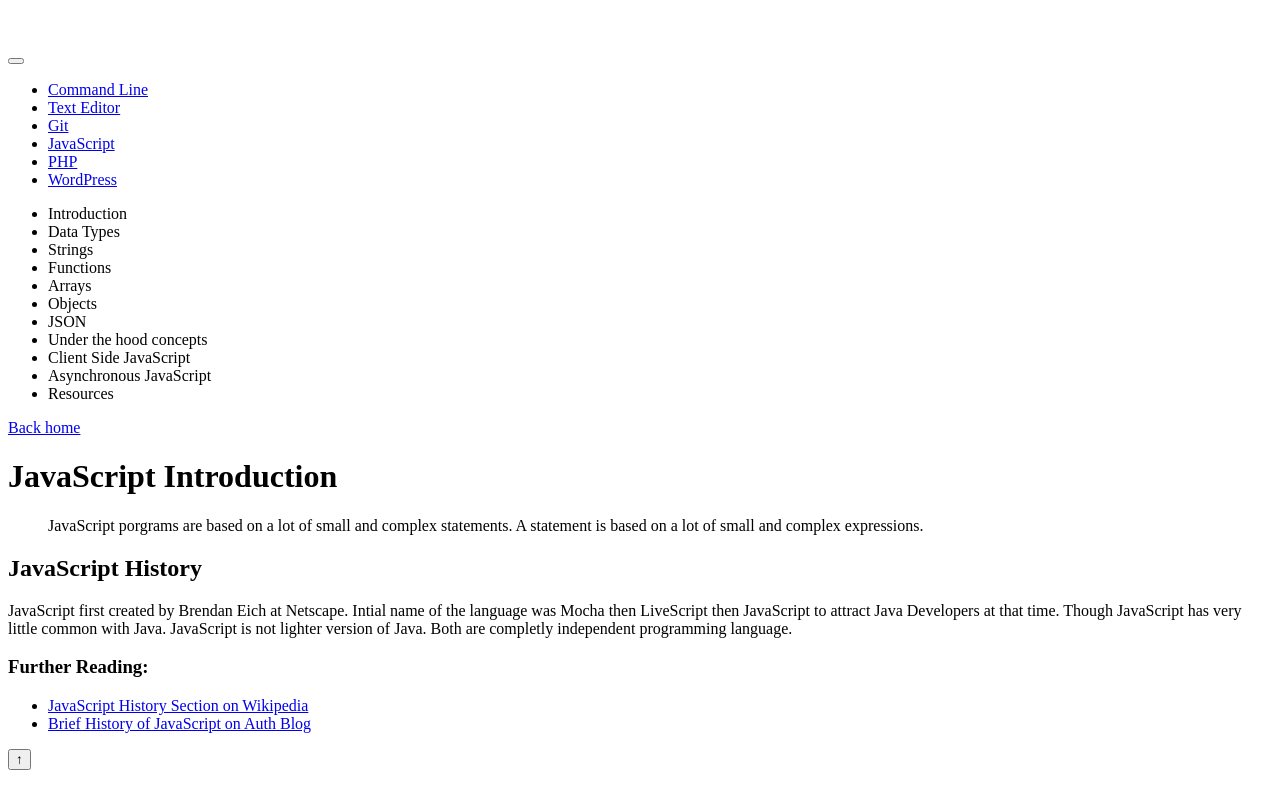
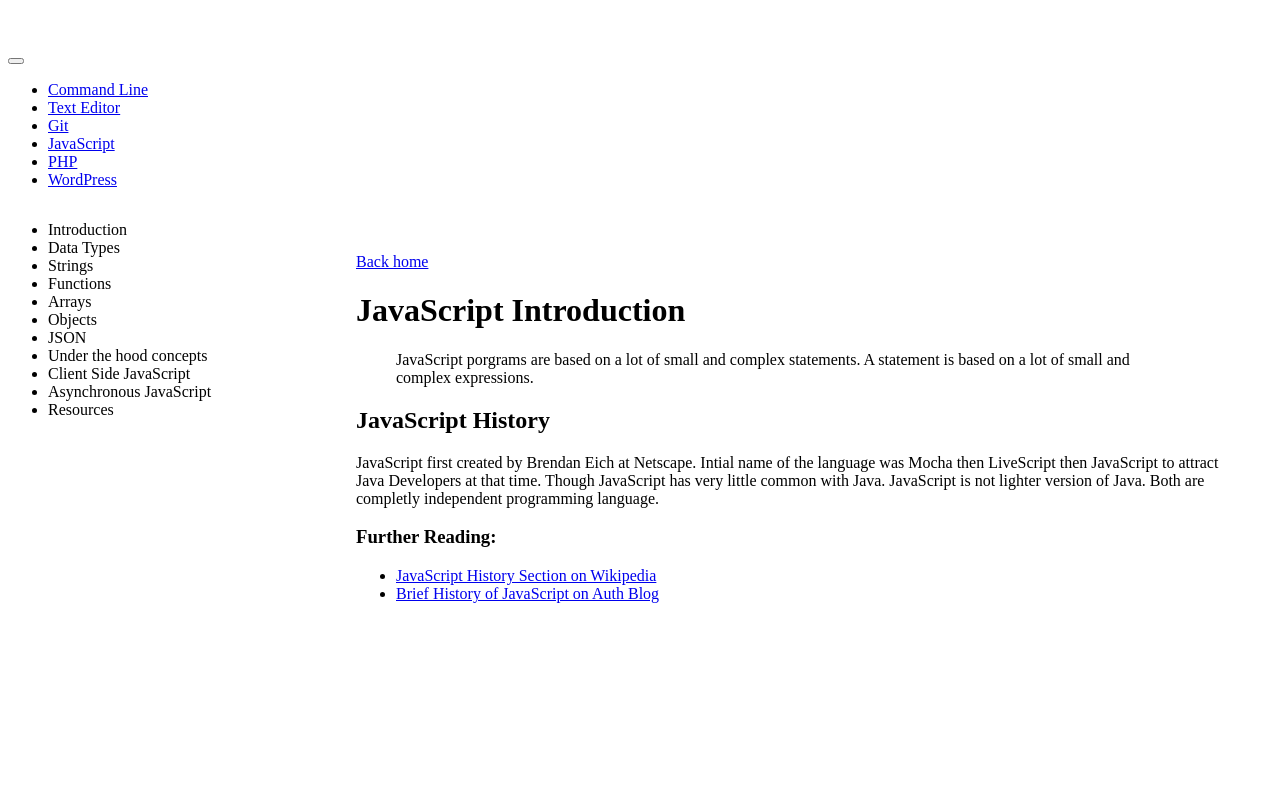
Before and after one commit to richtech9/learn-rich, a Vue app: page /javascript in a window 1280 px wide. Shown: the top 800 px of the page. Built offline with nearby package versions, Linux system fonts and the light colour scheme; a small style sheet from the web is missing.

Commit message:
Add sourcemap

```diff
--- a/src/App.vue
+++ b/src/App.vue
@@ -32,7 +32,12 @@ export default {
       })
 
       backToTopEl.addEventListener('click', () => {
-        document.documentElement.scrollTop = 0
+        // document.documentElement.scrollTop = 0
+        window.scrollTo({
+          top: 0,
+          left: 0,
+          behavior: "smooth"
+        })
       })
     }()
   },
--- a/src/modules/javascript/views/JavaScript.vue
+++ b/src/modules/javascript/views/JavaScript.vue
@@ -1,6 +1,6 @@
 <template>
-  <div class="u-section-padding u-bg-gray u-fill-viewport-gap">
-    <div class="c-sidenav">
+  <div class="view-javascript u-bg-grey">
+    <aside class="c-sidenav">
       <ul>
         <li
           @click="selectedComponent = 'Introduction'"
@@ -37,20 +37,16 @@
           @click="selectedComponent = 'Resources'"
           :class="{active: selectedComponent === 'Resources'}">Resources</li>
       </ul>
-    </div>
-    <div class="l-wrap">
-      <div class="l-row">
-        <div class="l-col l-col--md-10 l-col--offset-md-1">
+    </aside>
+    <main>
+      <div class="l-wrap l-wrap--narrow l-wrap--no-padding">
+        <!-- Back Home -->
+        <router-link :to="{ name: 'Home' }" class="u-top-el">Back home</router-link>
 
-          <!-- Back Home -->
-          <router-link :to="{ name: 'Home' }" class="u-top-el">Back home</router-link>
-
-          <!-- Render different component dynamically -->
-          <component :is="selectedComponent"></component>
-
-        </div><!-- /.l-col -->
-      </div><!-- /.l-row -->
-    </div><!-- /.l-wrap -->
+        <!-- Render different component dynamically -->
+        <component :is="selectedComponent"></component>
+      </div>
+    </main>
   </div>
 </template>
 
@@ -92,3 +88,21 @@
     }
   }
 </script>
+
+<style lang="scss">
+  .view-javascript {
+    @media (min-width: 1024px) {
+      display: grid;
+      grid-template-columns: 300px 1fr;
+      min-height: calc(100vh - 70px);
+    }
+
+    main {
+      padding: 3rem 1.5rem;
+
+      @media (min-width: 415px) {
+        padding: 3rem;
+      }
+    }
+  }
+</style>
--- a/src/scss/base/_reset.scss
+++ b/src/scss/base/_reset.scss
@@ -3,7 +3,7 @@
 }
 
 html {
-  scroll-behavior: smooth;
+  font-size: 62.5%;
 }
 
 body {
--- a/src/scss/base/_typography.scss
+++ b/src/scss/base/_typography.scss
@@ -1,5 +1,5 @@
-html {
-  font: 400 18px/1.6 $nunito, 'Helvetica Neue', Helvetica, Arial, sans-serif;
+body {
+  font: 400 1.8rem/1.6 $nunito, 'Helvetica Neue', Helvetica, Arial, sans-serif;
   -webkit-font-smoothing: antialiased;
   -moz-osx-font-smoothing: grayscale;
 }
--- a/src/scss/components/_c-sidenav.scss
+++ b/src/scss/components/_c-sidenav.scss
@@ -1,12 +1,16 @@
 .c-sidenav {
-  position: fixed;
-  width: 300px;
-  top: 70px;
-  bottom: 0;
-  left: 0;
+  width: 100%;
   background-color: #fff;
   overflow-y: auto;
   border-right: 1px solid #e0e0e0;
+
+  @media (max-width: 1023px) {
+    max-width: 760px;
+    margin-left: auto;
+    margin-right: auto;
+    padding-left: 1.5rem;
+    padding-right: 1.5rem;
+  }
 
   ul {
     margin: 0;
--- a/src/scss/layouts/_grid.scss
+++ b/src/scss/layouts/_grid.scss
@@ -13,6 +13,15 @@
     max-width: 100%;
     padding-left: 30px;
     padding-right: 30px;
+  }
+
+  &--no-padding {
+    padding-left: 0;
+    padding-right: 0;
+  }
+
+  &--narrow {
+    max-width: 760px;
   }
 }
 
--- a/src/scss/utilities/_utilities.scss
+++ b/src/scss/utilities/_utilities.scss
@@ -12,7 +12,8 @@
   padding: 60px 0;
 }
 
-.u-bg-gray {
+.u-bg-gray,
+.u-bg-grey {
   background-color: #edeff0;
 }
 
--- a/vue.config.js
+++ b/vue.config.js
@@ -1,6 +1,9 @@
 const path = require('path')
 
 module.exports = {
+  configureWebpack: {
+    // here will go any webpack settings
+  },
   pluginOptions: {
     'style-resources-loader': {
       preProcessor: 'scss',
@@ -8,5 +11,9 @@ module.exports = {
         path.resolve(__dirname, './src/scss/index.scss'),
       ]
     }
+  },
+  css: {
+    // doc: https://cli.vuejs.org/config/#css-sourcemap
+    sourceMap: true
   }
 }
```
Also changed, not shown: src/scss/components/_c-site-header.scss (+8 -8 lines).
